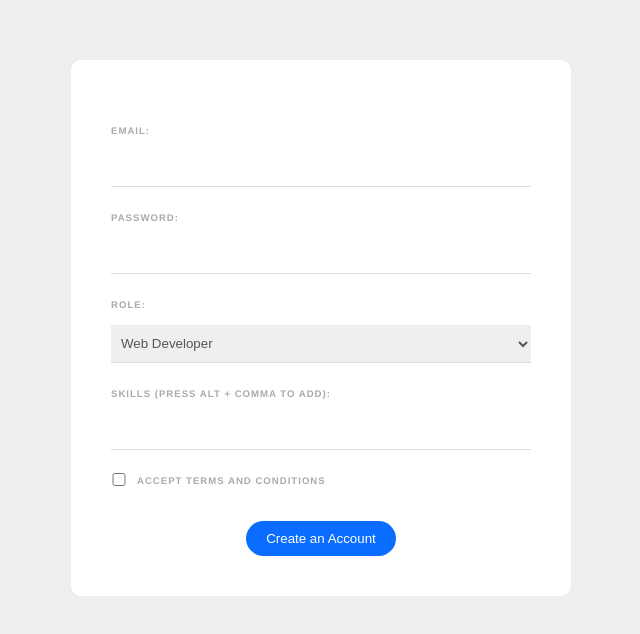
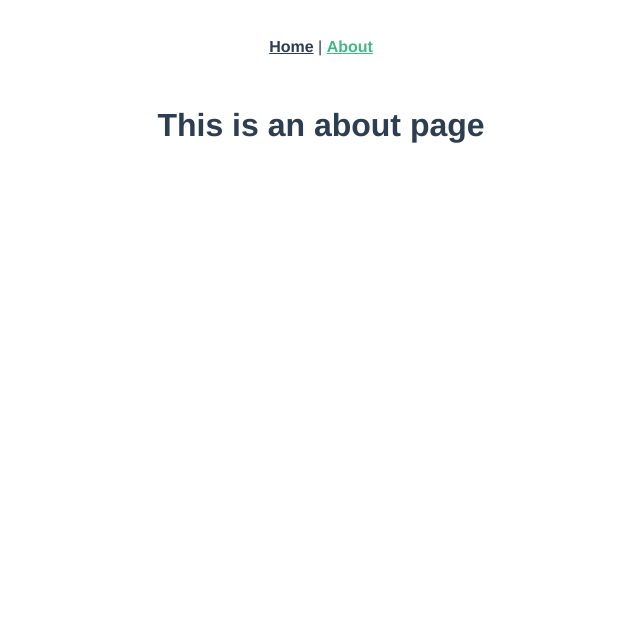
Before and after one commit to LinhKH/reaction-timer, a Vue app: page /about in a window 1280 px wide. Shown: the top 634 px of the page, without its empty margins (319-959 px from the left). Built offline with nearby package versions, Linux system fonts and the light colour scheme.

Commit message:
router setup of new project

```diff
--- a/package.json
+++ b/package.json
@@ -9,7 +9,8 @@
   },
   "dependencies": {
     "core-js": "^3.8.3",
-    "vue": "^3.2.13"
+    "vue": "^3.2.13",
+    "vue-router": "^4.0.0-0"
   },
   "devDependencies": {
     "@babel/core": "^7.12.16",
--- a/src/App.vue
+++ b/src/App.vue
@@ -1,15 +1,10 @@
 <template>
-    <SignupForm />
+    <div id="nav">
+        <router-link to="/">Home</router-link> |
+        <router-link to="/about">About</router-link>
+    </div>
+    <router-view />
 </template>
-
-<script>
-import SignupForm from './components/SignupForm'
-
-export default {
-    name: 'App',
-    components: { SignupForm }
-}
-</script>
 
 <style>
 #app {
@@ -18,11 +13,18 @@
     -moz-osx-font-smoothing: grayscale;
     text-align: center;
     color: #2c3e50;
-    margin-top: 60px;
 }
 
-body {
-    margin: 0;
-    background: #eee;
+#nav {
+    padding: 30px;
+}
+
+#nav a {
+    font-weight: bold;
+    color: #2c3e50;
+}
+
+#nav a.router-link-exact-active {
+    color: #42b983;
 }
 </style>
--- /dev/null
+++ b/src/components/HelloWorld.vue
@@ -0,0 +1,64 @@
+<template>
+    <div class="hello">
+        <h1>{{ msg }}</h1>
+        <p>
+            For a guide and recipes on how to configure / customize this project,<br>
+            check out the
+            <a href="https://cli.vuejs.org" target="_blank" rel="noopener">vue-cli documentation</a>.
+        </p>
+        <h3>Installed CLI Plugins</h3>
+        <ul>
+            <li><a href="https://github.com/vuejs/vue-cli/tree/dev/packages/%40vue/cli-plugin-babel" target="_blank"
+                    rel="noopener">babel</a></li>
+            <li><a href="https://github.com/vuejs/vue-cli/tree/dev/packages/%40vue/cli-plugin-router" target="_blank"
+                    rel="noopener">router</a></li>
+        </ul>
+        <h3>Essential Links</h3>
+        <ul>
+            <li><a href="https://vuejs.org" target="_blank" rel="noopener">Core Docs</a></li>
+            <li><a href="https://forum.vuejs.org" target="_blank" rel="noopener">Forum</a></li>
+            <li><a href="https://chat.vuejs.org" target="_blank" rel="noopener">Community Chat</a></li>
+            <li><a href="https://twitter.com/vuejs" target="_blank" rel="noopener">Twitter</a></li>
+            <li><a href="https://news.vuejs.org" target="_blank" rel="noopener">News</a></li>
+        </ul>
+        <h3>Ecosystem</h3>
+        <ul>
+            <li><a href="https://router.vuejs.org" target="_blank" rel="noopener">vue-router</a></li>
+            <li><a href="https://vuex.vuejs.org" target="_blank" rel="noopener">vuex</a></li>
+            <li><a href="https://github.com/vuejs/vue-devtools#vue-devtools" target="_blank" rel="noopener">vue-devtools</a>
+            </li>
+            <li><a href="https://vue-loader.vuejs.org" target="_blank" rel="noopener">vue-loader</a></li>
+            <li><a href="https://github.com/vuejs/awesome-vue" target="_blank" rel="noopener">awesome-vue</a></li>
+        </ul>
+    </div>
+</template>
+
+<script>
+export default {
+    name: 'HelloWorld',
+    props: {
+        msg: String
+    }
+}
+</script>
+
+  <!-- Add "scoped" attribute to limit CSS to this component only -->
+<style scoped>
+h3 {
+    margin: 40px 0 0;
+}
+
+ul {
+    list-style-type: none;
+    padding: 0;
+}
+
+li {
+    display: inline-block;
+    margin: 0 10px;
+}
+
+a {
+    color: #42b983;
+}
+</style>
--- a/src/components/SignupForm.vue
+++ /dev/null
@@ -1,148 +0,0 @@
-<template>
-    <form @submit.prevent="handleSubmit">
-        <label>Email:</label>
-        <input type="email" v-model="email" required>
-
-        <label>Password:</label>
-        <input type="password" v-model="password" required>
-        <div v-if="passwordError" class="error">{{ passwordError }}</div>
-
-        <label>Role:</label>
-        <select v-model="role">
-            <option value="developer">Web Developer</option>
-            <option value="designer">Web Designer</option>
-        </select>
-
-        <label>Skills (press alt + comma to add):</label>
-        <input type="text" v-model="tempSkill" @keyup.alt="addSkill">
-        <div v-for="skill in skills" :key="skill" class="pill">
-            <span @click="deleteSkill(skill)">{{ skill }}</span>
-        </div>
-
-        <div class="terms">
-            <input type="checkbox" v-model="terms" required>
-            <label>Accept terms and conditions</label>
-        </div>
-
-        <div class="submit">
-            <button>Create an Account</button>
-        </div>
-    </form>
-</template>
-
-<script>
-export default {
-    data() {
-        return {
-            email: '',
-            password: '',
-            role: 'developer',
-            terms: false,
-            skills: [],
-            tempSkill: '',
-            passwordError: null,
-        }
-    },
-    methods: {
-        addSkill($event) {
-            if ($event.key === ',' && this.tempSkill) {
-                if (!this.skills.includes(this.tempSkill)) {
-                    this.skills.push(this.tempSkill)
-                }
-                this.tempSkill = ''
-            }
-        },
-        deleteSkill(skill) {
-            this.skills = this.skills.filter(item => {
-                return skill !== item
-            })
-        },
-        handleSubmit() {
-            // validate password
-            this.passwordError = this.password.length > 5 ?
-                '' : 'Password must be at least 6 characters long'
-
-            if (!this.passwordError) {
-                // make request to database to save user
-                console.log('email: ', this.email)
-                console.log('password: ', this.password)
-                console.log('role: ', this.role)
-                console.log('skills: ', this.skills)
-                console.log('terms accepted: ', this.terms)
-            }
-        }
-    }
-}
-</script>
-
-<style>
-form {
-    max-width: 420px;
-    margin: 30px auto;
-    background: white;
-    text-align: left;
-    padding: 40px;
-    border-radius: 10px;
-}
-
-label {
-    color: #aaa;
-    display: inline-block;
-    margin: 25px 0 15px;
-    font-size: 0.6em;
-    text-transform: uppercase;
-    letter-spacing: 1px;
-    font-weight: bold;
-}
-
-input,
-select {
-    display: block;
-    padding: 10px 6px;
-    width: 100%;
-    box-sizing: border-box;
-    border: none;
-    border-bottom: 1px solid #ddd;
-    color: #555;
-}
-
-input[type="checkbox"] {
-    display: inline-block;
-    width: 16px;
-    margin: 0 10px 0 0;
-    position: relative;
-    top: 2px;
-}
-
-.pill {
-    display: inline-block;
-    margin: 20px 10px 0 0;
-    padding: 6px 12px;
-    background: #eee;
-    border-radius: 20px;
-    font-size: 12px;
-    letter-spacing: 1px;
-    font-weight: bold;
-    color: #777;
-    cursor: pointer;
-}
-
-button {
-    background: #0b6dff;
-    border: 0;
-    padding: 10px 20px;
-    margin-top: 20px;
-    color: white;
-    border-radius: 20px;
-}
-
-.submit {
-    text-align: center;
-}
-
-.error {
-    color: #ff0062;
-    margin-top: 10px;
-    font-size: 0.8em;
-    font-weight: bold;
-}</style>
--- a/src/main.js
+++ b/src/main.js
@@ -1,4 +1,5 @@
 import { createApp } from 'vue'
 import App from './App.vue'
+import router from './router'
 
-createApp(App).mount('#app')
+createApp(App).use(router).mount('#app')
--- /dev/null
+++ b/src/router/index.js
@@ -0,0 +1,26 @@
+import { createRouter, createWebHistory } from 'vue-router'
+import Home from '../views/Home.vue'
+import About from '../views/About.vue'
+
+const routes = [
+    {
+        path: '/',
+        name: 'Home',
+        component: Home
+    },
+    {
+        path: '/about',
+        name: 'About',
+        // route level code-splitting
+        // this generates a separate chunk (about.[hash].js) for this route
+        // which is lazy-loaded when the route is visited.
+        component: About
+    }
+]
+
+const router = createRouter({
+    history: createWebHistory(process.env.BASE_URL),
+    routes
+})
+
+export default router
--- /dev/null
+++ b/src/views/About.vue
@@ -0,0 +1,5 @@
+<template>
+    <div class="about">
+        <h1>This is an about page</h1>
+    </div>
+</template>
--- /dev/null
+++ b/src/views/Home.vue
@@ -0,0 +1,18 @@
+<template>
+    <div class="home">
+        <img alt="Vue logo" src="../assets/logo.png">
+        <HelloWorld msg="Welcome to Your Vue.js App" />
+    </div>
+</template>
+
+<script>
+// @ is an alias to /src
+import HelloWorld from '@/components/HelloWorld.vue'
+
+export default {
+    name: 'Home',
+    components: {
+        HelloWorld
+    }
+}
+</script>
```
Also changed, not shown: src/components/Block.vue (deleted, +0 -52 lines), src/components/Result.vue (deleted, +0 -32 lines), 1 other file (tests, documents, lock files or other folders).
